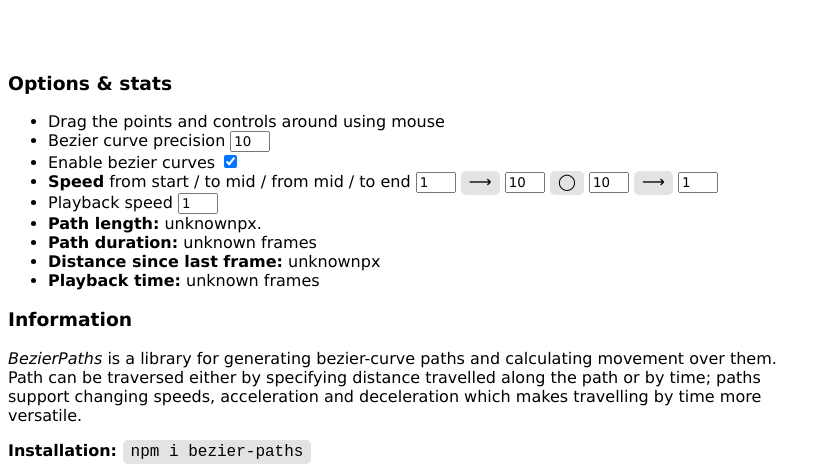
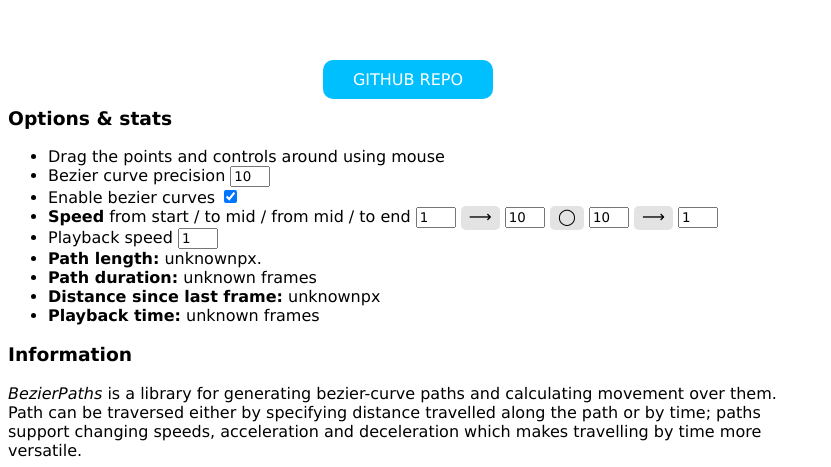
Before and after one commit to EvidentlyCube/bezier-paths, a website built with Parcel: page docs/index.html in a window 1280 px wide. Shown: the part 354-821 px from the top of the page, without its empty margins (0-831 px from the left). Built offline with nearby package versions, Linux system fonts and the light colour scheme.

Commit message:
Added link to repo to the interactive demo

```diff
--- a/docs/index.html
+++ b/docs/index.html
@@ -22,10 +22,23 @@
 		pre code{
 			padding: 0;
 		}
+
+		a.button{
+			background: deepskyblue;
+			padding: 10px 30px;
+			border-radius: 10px;
+			color: white;
+			text-transform: uppercase;
+			text-decoration: none;
+			font-family: Verdana, sans-serif;
+		}
 	</style>
 </head>
 <body>
 <canvas id="canvas" width="800" height="400"></canvas>
+<p style="text-align: center">
+	<a href="https://github.com/EvidentlyCube/bezier-paths" class="button">Github Repo</a>
+</p>
 <h3>Options & stats</h3>
 <ul>
 	<li>Drag the points and controls around using mouse</li>
```
